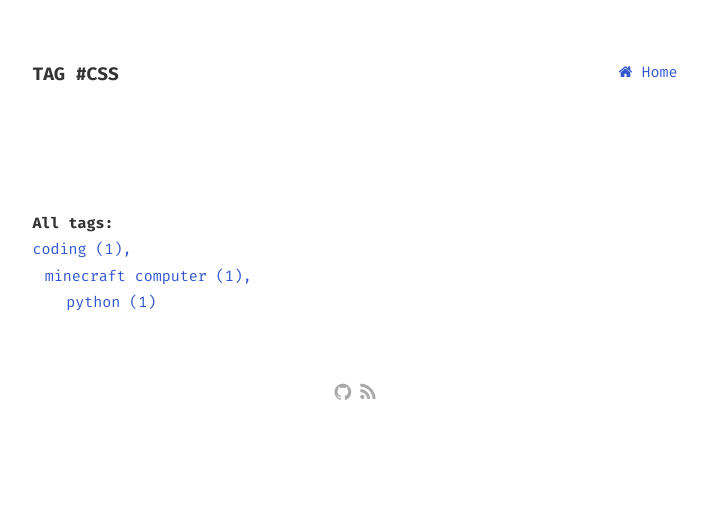
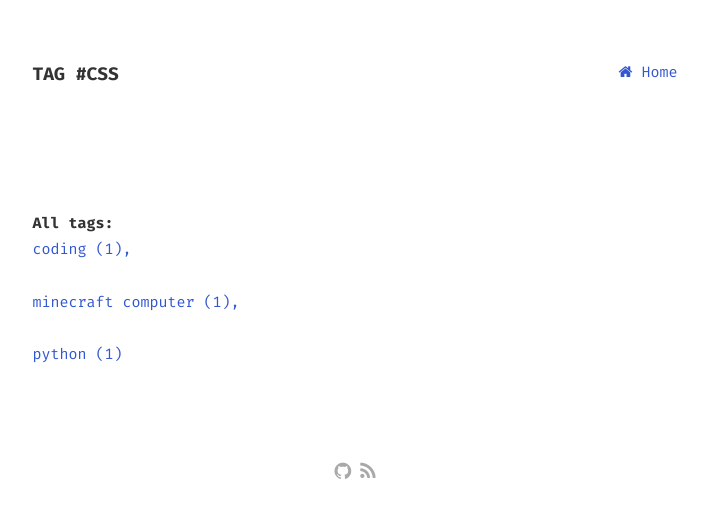
Before and after one commit to sevenbitscience/sevenbitscience.github.io, a Jekyll site: the page built from tag/css/index.html, in a window 1280 px wide. Shown: the top 518 px of the page, without its empty margins (285-993 px from the left). Built offline with Jekyll 4.4.1, drawn with Linux system fonts in a browser that asks for light colours.

Commit message:
Remove weird indentation on tags page

```diff
--- a/_layouts/tag.html
+++ b/_layouts/tag.html
@@ -21,15 +21,16 @@ layout: default
 
 <section class="tags">
   <h2>All tags:</h2>
+  <ul>
   {% assign tags = site.tags | sort %}
-  {% for tag in tags %}
-  <ul>
+    {% for tag in tags %}
     <li>
       <a class="posts" href=" {{ site.baseurl }}/tag/{{ tag | first | slugify }}/">{{ tag[0] | replace:'-', ' '
         }} ({{ tag | last | size
         }}){% unless forloop.last %}, {% endunless %}
-        {% endfor %}
       </a>
     </li>
+    <br>
+    {% endfor %}
   </ul>
 </section>
--- a/_sass/_main.scss
+++ b/_sass/_main.scss
@@ -506,8 +506,8 @@ color: #333;
 .tags ul {
 	list-style: none;
     display: grid;
-    grid-template-columns: auto auto auto auto auto auto;
-	grid-template-rows:auto auto auto auto;
+    grid-template-columns: auto;
+	grid-template-rows:auto;
 
 }
 
```
